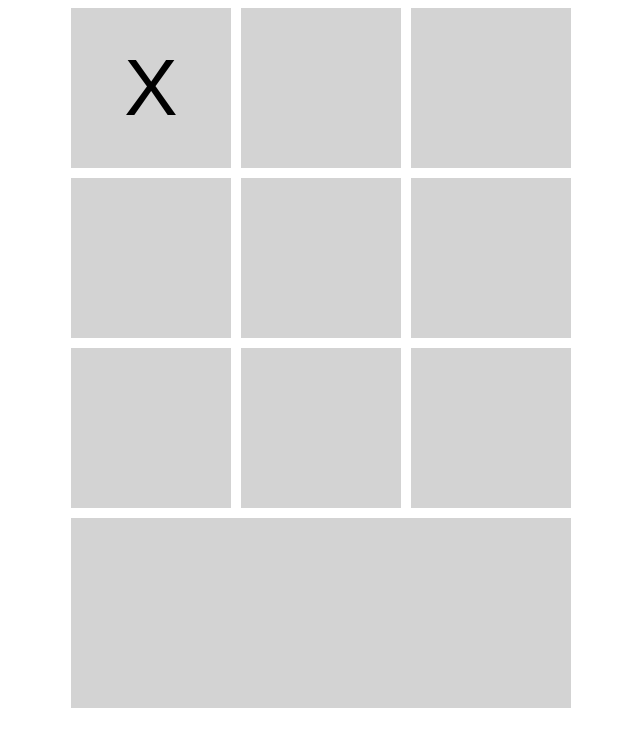
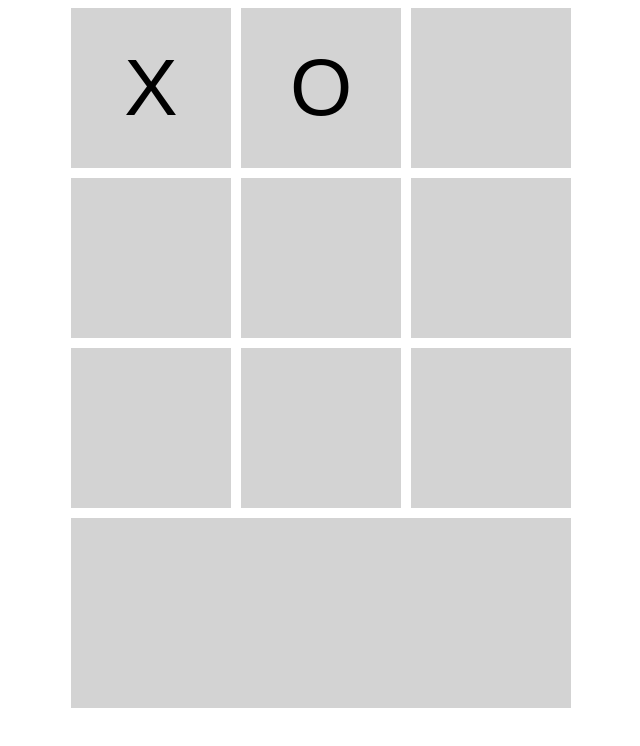
Before and after one commit to DinoCzar/tic-tac-toe, a plain HTML site: page index.html in a window 1280 px wide. Both pictures are taken after a click on the button 470 px from the left and 88 px from the top of the page. Shown: the whole page, without its empty margins (319-959 px from the left). Drawn offline with Linux system fonts and the light colour scheme.

Commit message:
Add DOM element selectors to display corresponding tile values

```diff
--- a/index.html
+++ b/index.html
@@ -11,15 +11,15 @@
   <body>
     <div id="container">
       <div id="board">
-        <button class="tile" id="1"></button>
-        <button class="tile" id="2"></button>
-        <button class="tile" id="3"></button>
-        <button class="tile" id="4"></button>
-        <button class="tile" id="5"></button>
-        <button class="tile" id="6"></button>
-        <button class="tile" id="7"></button>
-        <button class="tile" id="8"></button>
-        <button class="tile" id="9"></button>
+        <button class="tile" id="button-1"></button>
+        <button class="tile" id="button-2"></button>
+        <button class="tile" id="button-3"></button>
+        <button class="tile" id="button-4"></button>
+        <button class="tile" id="button-5"></button>
+        <button class="tile" id="button-6"></button>
+        <button class="tile" id="button-7"></button>
+        <button class="tile" id="button-8"></button>
+        <button class="tile" id="button-9"></button>
       </div>
       <div id="scores"></div>
     </div>
--- a/script.js
+++ b/script.js
@@ -1,11 +1,31 @@
 const gameBoard = (() => {
   const boardValues = ["", "", "", "", "", "", "", "", ""];
+
+  const tile1 = document.querySelector("#button-1");
+  const tile2 = document.querySelector("#button-2");
+  const tile3 = document.querySelector("#button-3");
+  const tile4 = document.querySelector("#button-4");
+  const tile5 = document.querySelector("#button-5");
+  const tile6 = document.querySelector("#button-6");
+  const tile7 = document.querySelector("#button-7");
+  const tile8 = document.querySelector("#button-8");
+  const tile9 = document.querySelector("#button-9");
 
   const tile = document.querySelectorAll(".tile");
   tile.forEach((tile) => {
     tile.addEventListener("click", () => {
-      boardValues[tile.id - 1] = "X";
-      tile.textContent = boardValues[tile.id - 1];
+      boardValues[tile.id.slice(7, 8) - 1] = "X";
+      boardValues[tile.id.slice(7, 8)] = "O";
+
+      tile1.textContent = boardValues[0];
+      tile2.textContent = boardValues[1];
+      tile3.textContent = boardValues[2];
+      tile4.textContent = boardValues[3];
+      tile5.textContent = boardValues[4];
+      tile6.textContent = boardValues[5];
+      tile7.textContent = boardValues[6];
+      tile8.textContent = boardValues[7];
+      tile9.textContent = boardValues[8];
 
       const topRow = [boardValues[0], boardValues[1], boardValues[2]];
       const middleRow = [boardValues[3], boardValues[4], boardValues[5]];
```
